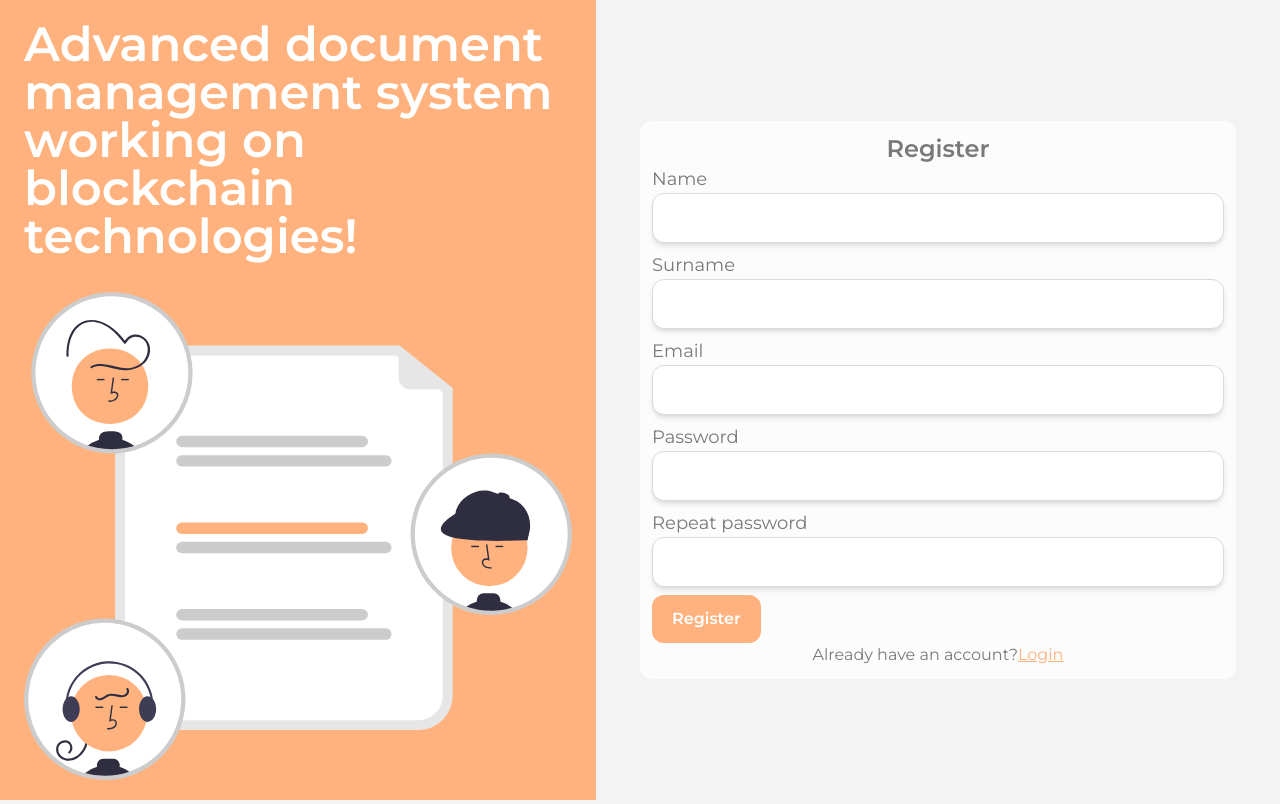
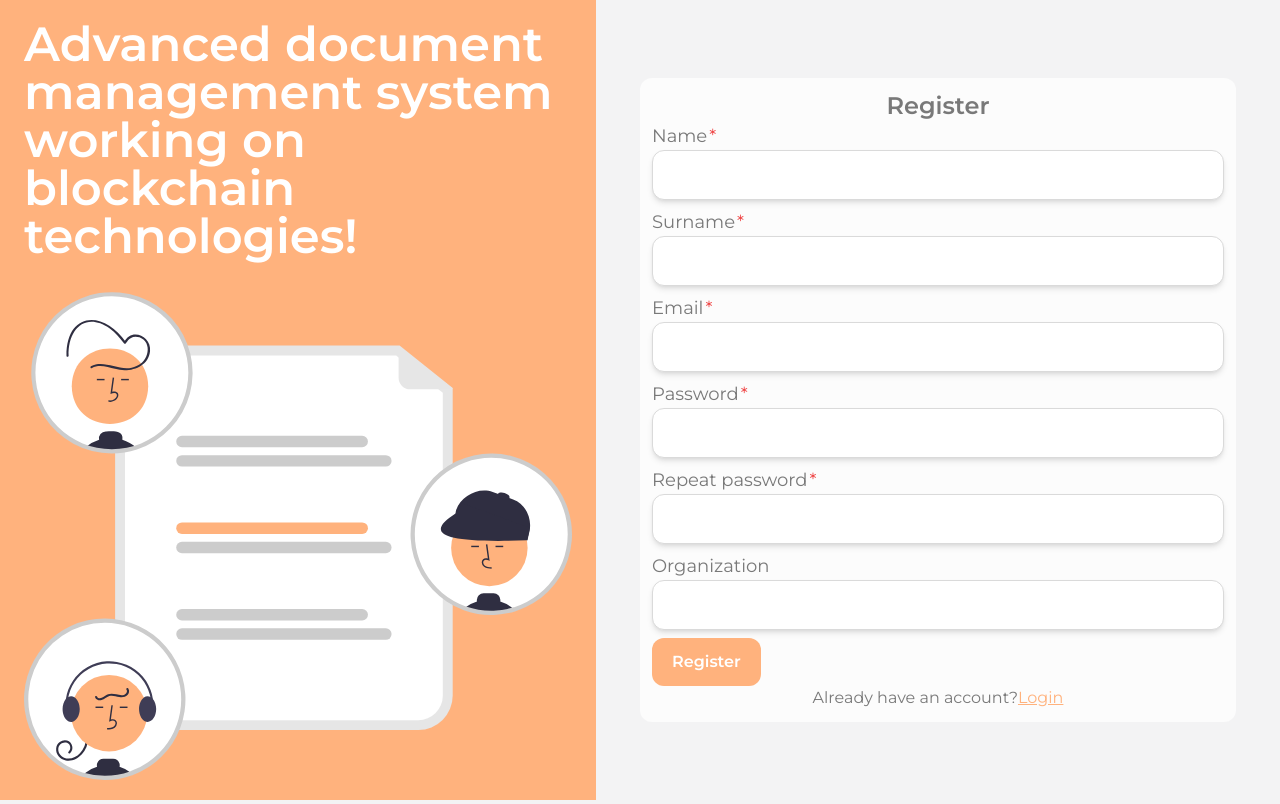
Before and after one commit to LadeMor/docuchain, a Next.js app: page /register in a window 1280 px wide. Built offline with nearby package versions, Linux system fonts and the light colour scheme.

Commit message:
added validation for registartion page

```diff
--- a/package.json
+++ b/package.json
@@ -9,10 +9,10 @@
     "lint": "next lint"
   },
   "dependencies": {
-    "formik": "^2.4.6",
-    "next": "15.0.2",
+    "next": "^15.0.3-canary.9",
     "react": "^18.2.0",
     "react-dom": "^18.2.0",
+    "react-hook-form": "^7.53.1",
     "yup": "^1.4.0"
   },
   "devDependencies": {
--- a/src/app/register/page.tsx
+++ b/src/app/register/page.tsx
@@ -1,32 +1,36 @@
+"use client"
+
 import Link from 'next/link';
-import { Formik, useFormik } from 'formik';
-import * as Yup from 'yup';
+import { useMemo } from 'react';
+import { SubmitHandler, useForm } from 'react-hook-form';
+
+interface IFormInput {
+    firstName: string;
+    lastName: string;
+    email: string;
+    password: string;
+    confirmPassword: string;
+    organization: string;
+}
 
 const Register = () => {
 
-    const formik = useFormik({
-        initialValues:{
-            firstName: '',
-            lastName: '',
-            email: '',
-            password: '',
-            confirmPassword: '',
-            organization: ''
-        },
-        validationSchema: Yup.object({
-            firstName: Yup.string().required("Name is required"),
-            lastName: Yup.string().required("Surname is required"),
-            email: Yup.string().email("Invalid email").required("Email is required"),
-            password: Yup.string().min(6, "Password must be at least 6 characters long").required("Password is required"),
-            confirmPassword: Yup.string()
-                .oneOf([Yup.ref('password')], "Passwords must be the same")
-                .required("Password confirmation is required"),
-            organization: Yup.string()
-        }),
-        onSubmit:(values) => {
-            console.log(values);
-        }
-      });
+    const formInputs = useMemo(() => [
+        { label: 'First name', name: 'firstName', type: 'text' },
+        { label: 'Surname', name: 'lastName', type: 'text' },
+        { label: 'Email', name: 'email', type: 'email' },
+        { label: 'Password', name: 'password', type: 'password' },
+        { label: 'Confirm password', name: 'confirmPassword', type: 'password' },
+        { label: 'Organization', name: 'organization', type: 'text' },
+    ], [])
+
+    const {register, handleSubmit, formState: {errors}, watch} = useForm<IFormInput>();
+
+    const onSubmit: SubmitHandler<IFormInput> = data => {
+        console.log(data);
+    }
+
+    const password = watch("password");
 
     return(
         <div className="flex items-center justify-center min-h-screen gap-3 pr-3">
@@ -39,29 +43,82 @@ const Register = () => {
            <div className="flex-1 flex justify-center items-center p-8">
            <div className="bg-secondary_bg_color w-96 p-3 rounded-xl flex-1">
                 <h1 className="text-2xl font-bold text-center text-primary_text_color font-[family-name:var(--font-montserrat-semibold)]">Register</h1>
-                <form className="flex flex-col gap-2">
+                <form className="flex flex-col gap-2" onSubmit={handleSubmit(onSubmit)}>
                     <div className="flex flex-col">
-                        <label className="text-lg text-primary_text_color font-[family-name:var(--font-montserrat-regular)]">Name</label>
-                        <input className="text-md pt-3 pb-3 pl-4 pr-5 border border-border_color border-solid rounded-xl shadow-md"/>
+                        <label className="text-lg
+                        text-primary_text_color
+                        font-[family-name:var(--font-montserrat-regular)]
+                        after:content-['*']
+                        after:ml-0.5
+                        after:text-red-500">Name</label>
+                        <input
+                        type='text'
+                        {...register("firstName", {required: "First name is required"})}
+                        className="text-md pt-3 pb-3 pl-4 pr-5 border border-border_color border-solid rounded-xl shadow-md"/>
+                         {errors.firstName &&  <p className='font-[family-name:var(--font-montserrat-medium)] text-red-500'>{errors.firstName.message}</p>}
                     </div>
                     <div className="flex flex-col">
-                        <label className="text-lg text-primary_text_color font-[family-name:var(--font-montserrat-regular)]">Surname</label>
-                        <input className="text-md pt-3 pb-3 pl-4 pr-5 border border-border_color border-solid rounded-xl shadow-md"/>
+                        <label className="text-lg
+                        text-primary_text_color
+                        font-[family-name:var(--font-montserrat-regular)]
+                        after:content-['*']
+                        after:ml-0.5
+                        after:text-red-500">Surname</label>
+                        <input
+                        type='text'
+                        {...register("lastName", { required: "Surname is required" })}
+                        className="text-md pt-3 pb-3 pl-4 pr-5 border border-border_color border-solid rounded-xl shadow-md"/>
+                        {errors.lastName && <p className='font-[family-name:var(--font-montserrat-medium)] text-red-500'>{errors.lastName.message}</p>}
+
                     </div>
                     <div className="flex flex-col">
-                        <label className="text-lg text-primary_text_color font-[family-name:var(--font-montserrat-regular)]">Email</label>
-                        <input className="text-md pt-3 pb-3 pl-4 pr-5 border border-border_color border-solid rounded-xl shadow-md"/>
+                        <label className="text-lg
+                        text-primary_text_color
+                        font-[family-name:var(--font-montserrat-regular)]
+                        after:content-['*']
+                        after:ml-0.5
+                        after:text-red-500">Email</label>
+                        <input
+                        type='email'
+                        {...register("email", { required: "Email is required", pattern: { value: /^\S+@\S+$/i, message: "Invalid email" } })}
+                        className="text-md pt-3 pb-3 pl-4 pr-5 border border-border_color border-solid rounded-xl shadow-md"/>
+                         {errors.email && <p className='font-[family-name:var(--font-montserrat-medium)] text-red-500'>{errors.email.message}</p>}
                     </div>
                     <div className="flex flex-col">
-                        <label className="text-lg text-primary_text_color font-[family-name:var(--font-montserrat-regular)]">Password</label>
-                        <input className="text-md pt-3 pb-3 pl-4 pr-5 border border-border_color border-solid rounded-xl shadow-md"/>
+                        <label className="text-lg
+                        text-primary_text_color
+                        font-[family-name:var(--font-montserrat-regular)]
+                        after:content-['*']
+                        after:ml-0.5
+                        after:text-red-500">Password</label>
+                        <input
+                        type='password'
+                         {...register("password", { required: "Password is required", minLength: { value: 6, message: "Password must be 6 characters long at least" } })}
+                         className="text-md pt-3 pb-3 pl-4 pr-5 border border-border_color border-solid rounded-xl shadow-md"/>
+                         {errors.password && <p className='font-[family-name:var(--font-montserrat-medium)] text-red-500'>{errors.password.message}</p>}
                     </div>
                     <div className="flex flex-col">
-                        <label className="text-lg text-primary_text_color font-[family-name:var(--font-montserrat-regular)]">Repeat password</label>
-                        <input className="text-md pt-3 pb-3 pl-4 pr-5 border border-border_color border-solid rounded-xl shadow-md"/>
+                        <label className="text-lg
+                        text-primary_text_color
+                        font-[family-name:var(--font-montserrat-regular)]
+                        after:content-['*']
+                        after:ml-0.5
+                        after:text-red-500">Repeat password</label>
+                        <input
+                        type='password'
+                         {...register("confirmPassword", { required: "Repeat the password",
+                            validate: value => value === password || "Passwords do not matchh"
+                          })}
+                        className="text-md pt-3 pb-3 pl-4 pr-5 border border-border_color border-solid rounded-xl shadow-md"/>
+                        {errors.confirmPassword && <p className='font-[family-name:var(--font-montserrat-medium)] text-red-500'>{errors.confirmPassword.message}</p>}
+                    </div>
+                    <div className="flex flex-col">
+                        <label className="text-lg text-primary_text_color font-[family-name:var(--font-montserrat-regular)]">Organization</label>
+                        <input
+                        className="text-md pt-3 pb-3 pl-4 pr-5 border border-border_color border-solid rounded-xl shadow-md"/>
                     </div>
                    <div>
-                    <button className="text-md pt-3 pb-3 pr-5 pl-5 bg-button_bg_color rounded-xl text-white font-[family-name:var(--font-montserrat-semibold)]">Register</button>
+                    <button type="submit" className="text-md pt-3 pb-3 pr-5 pl-5 bg-button_bg_color rounded-xl text-white font-[family-name:var(--font-montserrat-semibold)]">Register</button>
                    </div>
                 </form>
                 <h2 className="text-md text-center font-[family-name:var(--font-montserrat-regular)] text-md text-primary_text_color">
```
Also changed, not shown: 1 other file (tests, documents, lock files or other folders).
